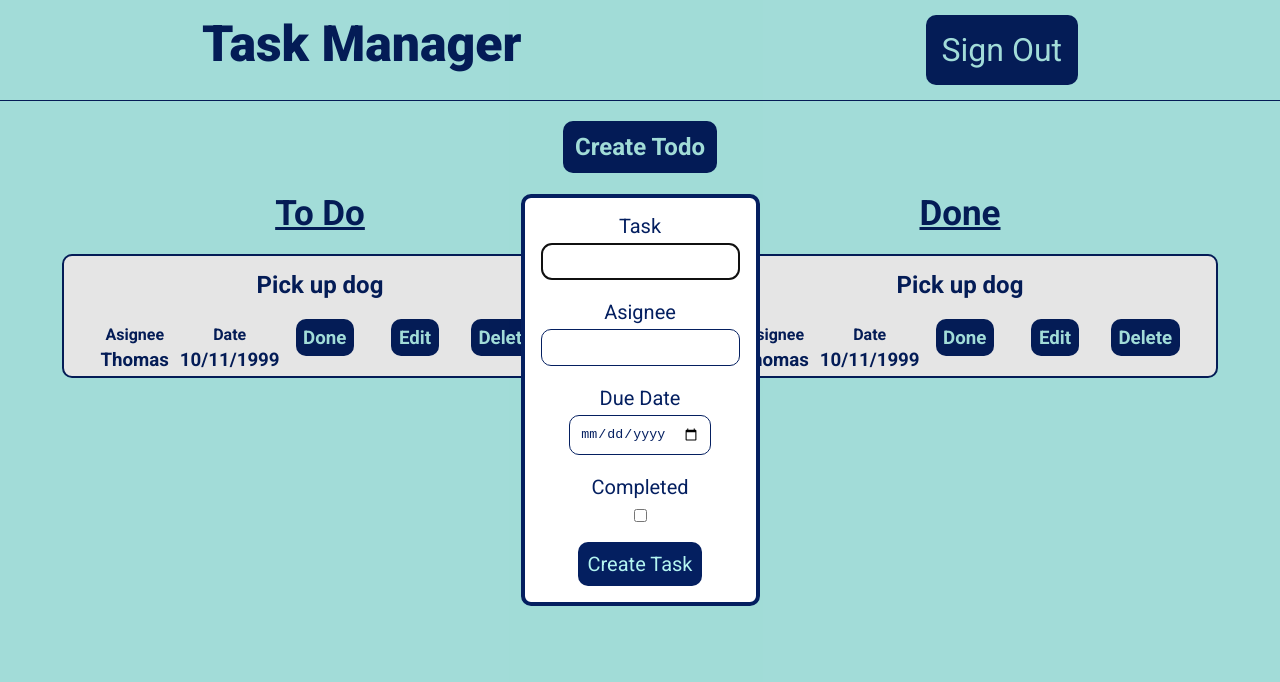
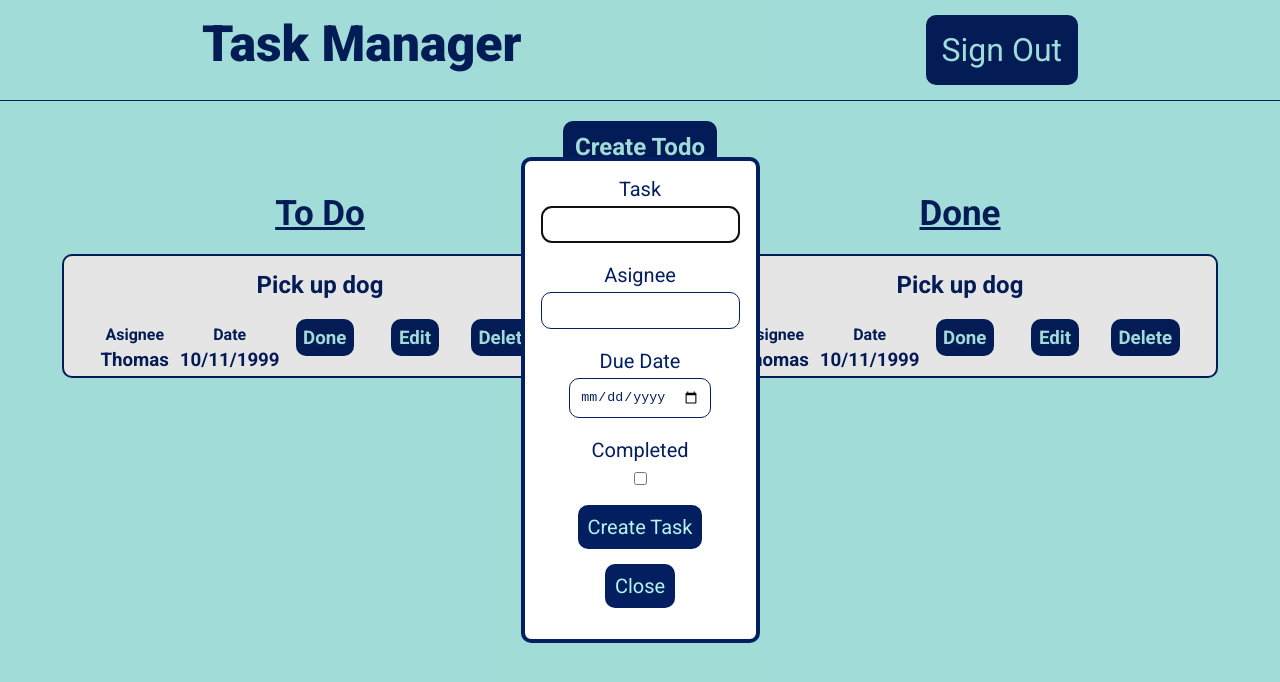
Before and after one commit to Wazoli9/villvay_todo, a React (Create React App) app: page / in a window 1280 px wide. Both pictures are taken after a click on the element "Create Todo". Shown: the top 682 px of the page. Built offline with nearby package versions, Linux system fonts and the light colour scheme.

Commit message:
connected firestore

```diff
--- a/src/components/Todos.js
+++ b/src/components/Todos.js
@@ -4,6 +4,7 @@ import Todo from "./Todo";
 export default function Todos() {
     const [createdTodo, setCreatedTodo] = useState({
         id: undefined,
+        uid:undefined,
         title: "",
         asignee: "",
         date: "",
@@ -28,6 +29,9 @@ export default function Todos() {
             };
         });
     };
+    const closeModal = ()=>{
+        modalEl.current.close()
+    }
     return (
         <div className="todos">
             <h2 onClick={openModal} className="create-btn btn">
@@ -82,8 +86,11 @@ export default function Todos() {
                         />
                     </label>
                 </form>
-                <div className="submit-btn btn">
+                <div className="form-btn btn">
                     Create Task
+                </div>
+                <div onClick={closeModal} className="form-btn btn">
+                    Close
                 </div>
             </dialog>
         </div>
--- a/src/firebase.js
+++ b/src/firebase.js
@@ -1,5 +1,6 @@
 import { initializeApp } from "firebase/app";
 import { getAuth, GoogleAuthProvider } from "firebase/auth";
+import { getFirestore} from "firebase/firestore"
 
 const firebaseConfig = {
     apiKey: "AIzaSyCJx6NnMIRP9jsF0xZnb22NtRm135M_PD0",
@@ -13,3 +14,4 @@ const firebaseConfig = {
 const app = initializeApp(firebaseConfig);
 export const auth = getAuth(app);
 export const provider = new GoogleAuthProvider();
+export const db = getFirestore(app);
--- a/src/index.css
+++ b/src/index.css
@@ -185,10 +185,11 @@ input{
   margin: 10px auto;
 }
 
-.submit-btn{
+.form-btn{
   font-size: 20px;
   width: fit-content;
   margin: auto;
+  margin-bottom: 15px;
 }
 
 dialog{
```
